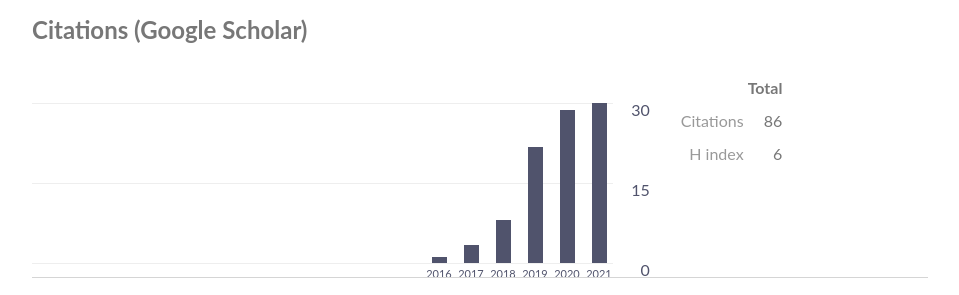
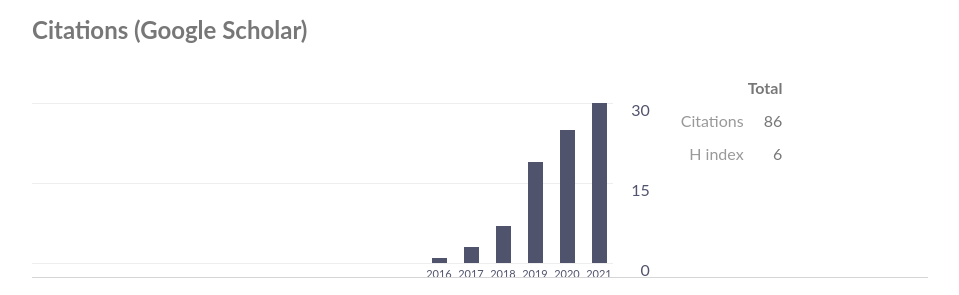
Before and after one commit to jorobledo/jorobledo.github.io, a Jekyll site: the page built from cv/index.html, in a window 1280 px wide. Shown: the part 2022-2317 px from the top of the page, without its empty margins (160-1119 px from the left). Built offline with Jekyll 4.4.1, drawn with Linux system fonts in a browser that asks for light colours.

Commit message:
Update index.html

```diff
--- a/cv/index.html
+++ b/cv/index.html
@@ -221,27 +221,27 @@ title: CV
 						<span class="gsc_g_t" style="right:3px">
 							2021
 						</span>
-						<a href="javascript:void(0)" class="gsc_g_a" style="right:168px;top:154px;height:6px;z-index:6">
+						<a href="javascript:void(0)" class="gsc_g_a" style="right:168px;top:155px;height:5px;z-index:6">
 							<span class="gsc_g_al">
 								1
 							</span>
 						</a>
-						<a href="javascript:void(0)" class="gsc_g_a" style="right:136px;top:142px;height:18px;z-index:5">
+						<a href="javascript:void(0)" class="gsc_g_a" style="right:136px;top:144px;height:16px;z-index:5">
 							<span class="gsc_g_al">
 								3
 							</span>
 						</a>
-						<a href="javascript:void(0)" class="gsc_g_a" style="right:104px;top:117px;height:43px;z-index:4">
+						<a href="javascript:void(0)" class="gsc_g_a" style="right:104px;top:123px;height:37px;z-index:4">
 							<span class="gsc_g_al">
 								7
 							</span>
 						</a>
-						<a href="javascript:void(0)" class="gsc_g_a" style="right:72px;top:44px;height:116px;z-index:3">
+						<a href="javascript:void(0)" class="gsc_g_a" style="right:72px;top:59px;height:101px;z-index:3">
 							<span class="gsc_g_al">
 								19
 							</span>
 						</a>
-						<a href="javascript:void(0)" class="gsc_g_a" style="right:40px;top:7px;height:153px;z-index:2">
+						<a href="javascript:void(0)" class="gsc_g_a" style="right:40px;top:27px;height:133px;z-index:2">
 							<span class="gsc_g_al">
 								25
 							</span>
```
